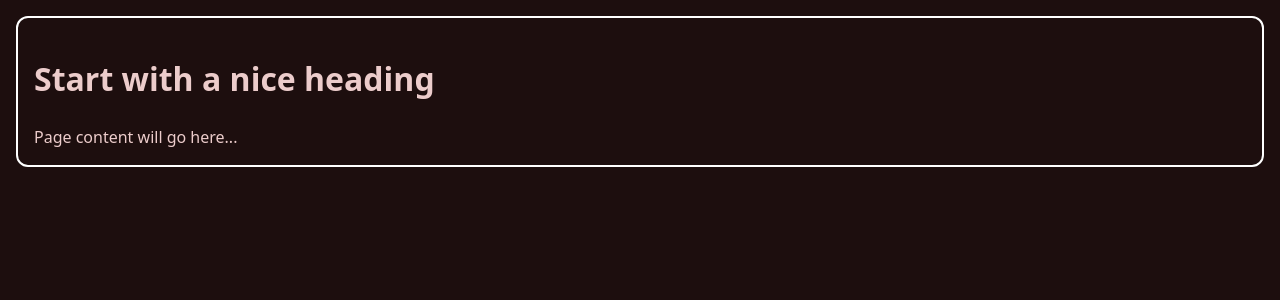
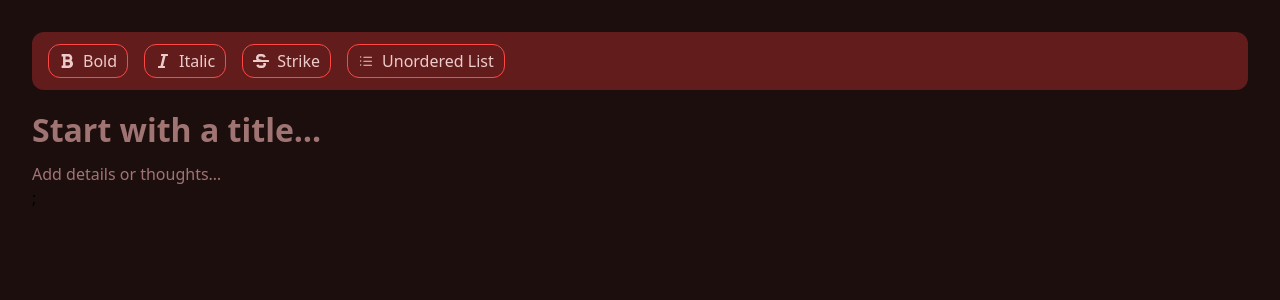
Before and after one commit to MFQuraishi/notes-clue, a Next.js app: page /all-notes in a window 1280 px wide. Shown: the top 300 px of the page. Built offline with nearby package versions, Linux system fonts and the light colour scheme; what tailwindcss-animated would draw is missing.

Commit message:
complete editor setup

```diff
--- a/package.json
+++ b/package.json
@@ -9,6 +9,7 @@
     "lint": "next lint"
   },
   "dependencies": {
+    "@tiptap/extension-placeholder": "^2.12.0",
     "@tiptap/pm": "^2.12.0",
     "@tiptap/react": "^2.12.0",
     "@tiptap/starter-kit": "^2.12.0",
--- a/src/app/all-notes/page.tsx
+++ b/src/app/all-notes/page.tsx
@@ -1,4 +1,4 @@
-import TiptapEditor from '@/components/TipTapEditor';
+import TiptapEditor from '@/components/tiptapEditor/TipTapEditor';
 
 export default function AllNotesPage() {
 	return (
--- a/src/app/globals.css
+++ b/src/app/globals.css
@@ -5,18 +5,10 @@
 	user-select: none;
 }
 
-h1,
-h2,
-h3,
-h4,
-h5,
-h6 {
-	all: revert;
-}
-
 @theme {
+	--color-accent: #ff4845;
 	--color-background: #1d0e0e;
-	--color-primary: #a92e2e;
+	--color-primary: #631c1c;
 	--color-primary-text: #eccccb;
 	--color-secondary: #da7171;
 	--color-secondary-text: #a07473;
--- a/src/components/TipTapEditor.tsx
+++ /dev/null
@@ -1,23 +0,0 @@
-'use client';
-
-import { useEditor, EditorContent } from '@tiptap/react';
-import StarterKit from '@tiptap/starter-kit';
-
-const TiptapEditor = () => {
-	const editor = useEditor({
-		extensions: [StarterKit],
-		content: `
-			<h1>Start with a nice heading</h1>
-			<p>Page content will go here...</p>
-		`,
-		editorProps: {
-			attributes: {
-				class: 'text-primary-text border-solid border-2 border-white p-4 rounded-xl',
-			},
-		},
-	});
-
-	return <EditorContent className='' editor={editor} />;
-};
-
-export default TiptapEditor;
--- /dev/null
+++ b/src/components/tiptapEditor/TipTapEditor.tsx
@@ -0,0 +1,47 @@
+'use client';
+
+import Document from '@tiptap/extension-document';
+import Placeholder from '@tiptap/extension-placeholder';
+import { useEditor, EditorContent } from '@tiptap/react';
+import StarterKit from '@tiptap/starter-kit';
+import './styles.css';
+import { TipTapToolbar } from '../tiptapToolbar/TiptapToolbar';
+
+const CustomDocument = Document.extend({
+	content: 'heading paragraph+ block*',
+});
+
+const TiptapEditor = () => {
+	const editor = useEditor({
+		extensions: [
+			CustomDocument,
+			StarterKit.configure({
+				document: false,
+			}),
+			Placeholder.configure({
+				showOnlyCurrent: false,
+				placeholder: ({ node }) => {
+					if (node.type.name === 'heading') {
+						return 'Start with a title…';
+					}
+
+					return 'Add details or thoughts…';
+				},
+			}),
+		],
+		editorProps: {
+			attributes: {
+				class: 'text-primary-text outline-0',
+			},
+		},
+	});
+
+	return (
+		<div className='p-4'>
+			<TipTapToolbar editor={editor} />
+			<EditorContent className='' editor={editor} />;
+		</div>
+	);
+};
+
+export default TiptapEditor;
--- /dev/null
+++ b/src/components/tiptapEditor/styles.css
@@ -0,0 +1,32 @@
+.tiptap h1,
+.tiptap h2,
+.tiptap h3,
+.tiptap h4,
+.tiptap h5,
+.tiptap h6 {
+	all: revert;
+}
+
+.tiptap ul {
+	all: revert;
+}
+
+.tiptap h1 {
+	margin: 0.5rem 0px;
+}
+
+.tiptap h1.is-empty:first-child::before {
+	color: var(--color-secondary-text);
+	content: attr(data-placeholder);
+	float: left;
+	height: 0;
+	pointer-events: none;
+}
+
+.tiptap p.is-empty:first-of-type::before {
+	color: var(--color-secondary-text);
+	content: attr(data-placeholder);
+	float: left;
+	height: 0;
+	pointer-events: none;
+}
--- /dev/null
+++ b/src/components/tiptapToolbar/TiptapToolbar.tsx
@@ -0,0 +1,66 @@
+import { Editor } from '@tiptap/react';
+import { IconType } from 'react-icons';
+import { FaBold, FaItalic, FaStrikethrough } from 'react-icons/fa';
+import { GoListUnordered } from 'react-icons/go';
+
+type Props = {
+	editor: Editor | null;
+};
+
+type ButtonComponentProps = {
+	ImageComponent: IconType;
+	text: string;
+	onClick: () => void;
+	dataActive: 'is-active' | undefined;
+};
+
+export function TipTapToolbar({ editor }: Props) {
+	if (!editor) {
+		return null;
+	}
+
+	return (
+		<div className={'flex flex-row items-center justify-start bg-primary px-4 py-3 rounded-xl mb-4 gap-4'}>
+			<ButtonComponent
+				ImageComponent={FaBold}
+				text={'Bold'}
+				onClick={() => editor.chain().focus().toggleBold().run()}
+				dataActive={editor.isActive('bold') ? 'is-active' : undefined}
+			/>
+			<ButtonComponent
+				ImageComponent={FaItalic}
+				text={'Italic'}
+				onClick={() => editor.chain().focus().toggleItalic().run()}
+				dataActive={editor.isActive('italic') ? 'is-active' : undefined}
+			/>
+			<ButtonComponent
+				ImageComponent={FaStrikethrough}
+				text={'Strike'}
+				onClick={() => editor.chain().focus().toggleStrike().run()}
+				dataActive={editor.isActive('strike') ? 'is-active' : undefined}
+			/>
+			<ButtonComponent
+				ImageComponent={GoListUnordered}
+				text={'Unordered List'}
+				dataActive={editor.isActive('bulletList') ? 'is-active' : undefined}
+				onClick={() => editor.commands.toggleBulletList()}
+			/>
+		</div>
+	);
+}
+
+function ButtonComponent({ onClick, ImageComponent, text, dataActive }: ButtonComponentProps) {
+	const isActive = dataActive === 'is-active';
+	return (
+		<button
+			className={`${
+				isActive ? 'brightness-150 font-semibold' : ''
+			} flex flex-row border px-2.5 py-1 items-center cursor-pointer rounded-xl border-solid border-accent text-primary-text`}
+			onClick={onClick}
+			data-active={dataActive}
+		>
+			<ImageComponent className='h-4 w-4 mr-2' />
+			<p className=''>{text}</p>
+		</button>
+	);
+}
```
